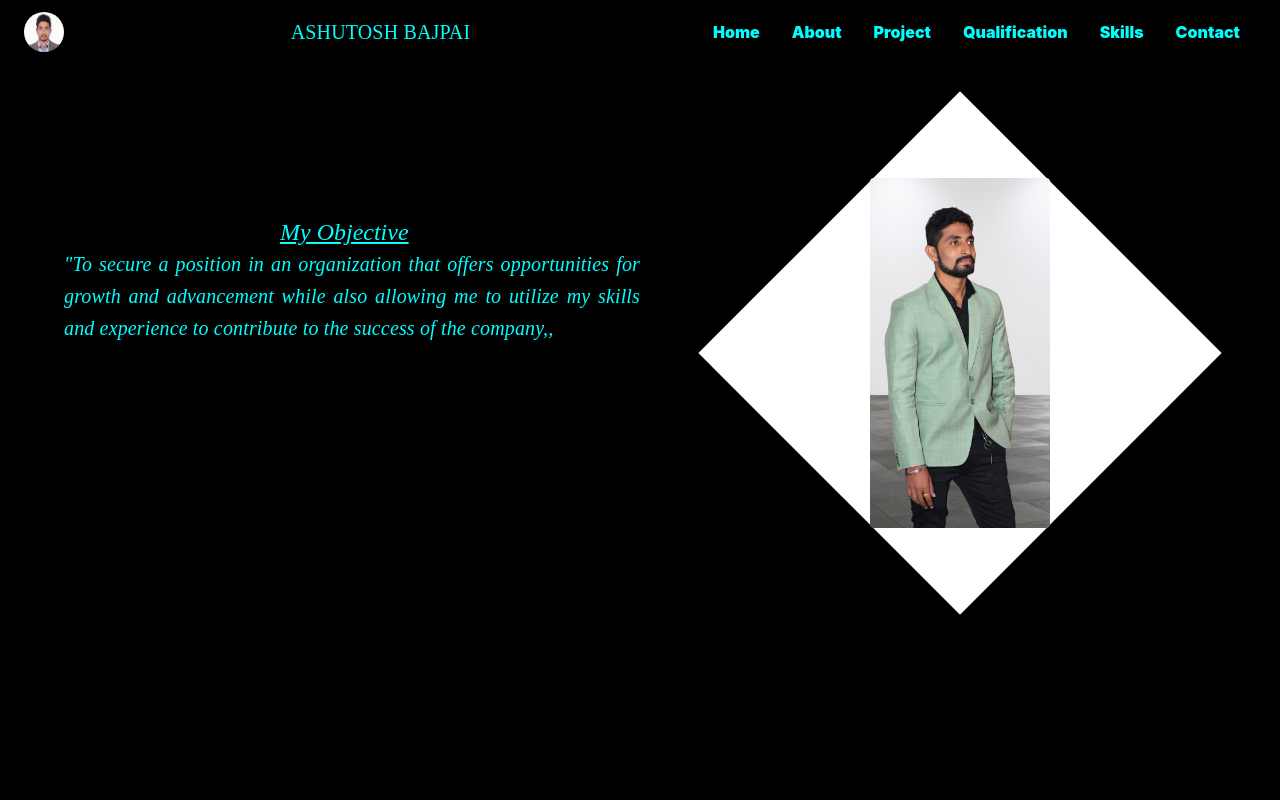
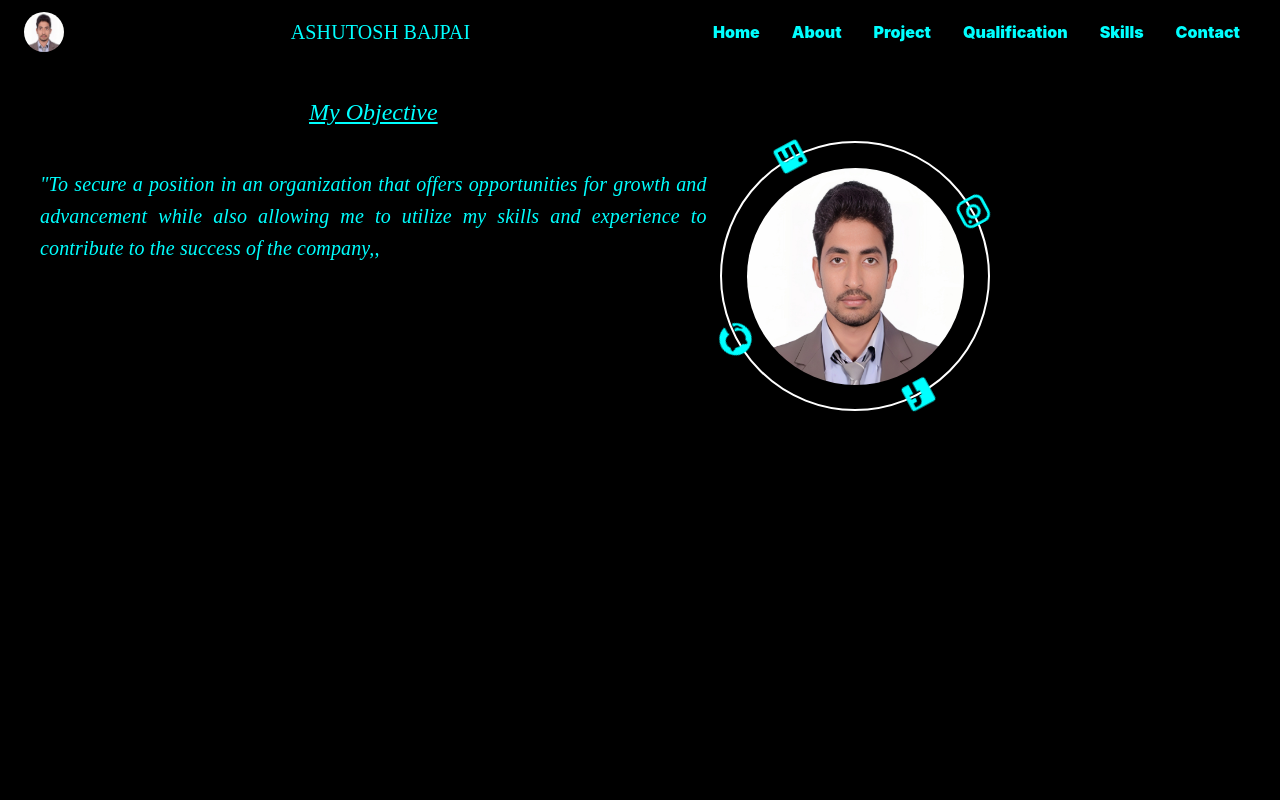
Before and after one commit to ashuBajpai999/portfolio, a React (Create React App) app: page / in a window 1280 px wide. Shown: the top 800 px of the page. Built offline with nearby package versions, Linux system fonts and the light colour scheme.

Commit message:
work on fix some issues

```diff
--- a/src/App.css
+++ b/src/App.css
@@ -100,3 +100,94 @@
     margin-left: 50;
   }
 }
+
+.center-container {
+  position: relative; /* Allows for absolute positioning within */
+}
+
+/* Central body */
+.center-circle {
+  width: 217px; /* Diameter of the inner circle */
+  height: 217px;
+  border-radius: 50%; /* Creates the circle shape */
+}
+
+/* Orbit ring (outer circle) */
+.orbit-ring {
+  width: 270px; /* Diameter of the outer orbit */
+  height: 270px;
+  border: 2px solid white; /* Creates the thin line for the orbit */
+  border-radius: 50%; /* Ensures the outer circle is round */
+  position: absolute; /* Absolute positioning within the container */
+  top: -27px;
+  left: -27px;
+}
+
+.orbit1-circle {
+  position: absolute;
+  animation: orbit1 15s infinite linear; /* Orbit animation */
+  left: 115px;
+  top: 115px;
+}
+
+.orbit2-circle {
+  position: absolute;
+  animation: orbit2 15s infinite linear; /* Orbit animation */
+  left: 115px;
+  top: 115px;
+}
+
+.orbit3-circle {
+  position: absolute;
+  animation: orbit3 15s infinite linear; /* Orbit animation */
+  left: 115px;
+  top: 115px;
+}
+
+.orbit4-circle {
+  position: absolute;
+  animation: orbit4 15s infinite linear; /* Orbit animation */
+  left: 115px;
+  top: 115px;
+}
+
+/* Animation for orbiting */
+@keyframes orbit1 {
+  from {
+    transform: rotate(0deg) translateX(135px);
+  }
+
+  to {
+    transform: rotate(360deg) translateX(135px);
+  }
+}
+
+@keyframes orbit2 {
+  from {
+    transform: rotate(0deg) translateY(-135px);
+  }
+
+  to {
+    transform: rotate(360deg) translateY(-135px);
+  }
+}
+
+@keyframes orbit3 {
+  from {
+    transform: rotate(0deg) translateX(-135px);
+  }
+
+  to {
+    transform: rotate(360deg) translateX(-135px);
+  }
+}
+
+@keyframes orbit4 {
+  from {
+    transform: rotate(0deg) translateY(135px);
+  }
+
+  to {
+    transform: rotate(360deg) translateY(135px);
+  }
+}
--- a/src/Modules/Home.js
+++ b/src/Modules/Home.js
@@ -1,28 +1,48 @@
-import { Avatar, Grid, Typography } from "@mui/material";
+import { Avatar, Grid, Link, Typography } from "@mui/material";
+import FacebookIcon from "@mui/icons-material/Facebook";
+import GitHubIcon from "@mui/icons-material/GitHub";
+import InstagramIcon from "@mui/icons-material/Instagram";
+import LinkedInIcon from "@mui/icons-material/LinkedIn";
 import React from "react";
-import img from "../image/profileImage.png";
+// import img from "../image/profileImage.png";
+import img from "../image/ashutosh.png";
 import "../App.css";
 
 const Home = () => {
+  const handleClick = (icon) => {
+    debugger;
+    switch (icon) {
+      case "Facebook":
+        window.open(
+          "https://m.facebook.com/profile.php/?id=100004580445865&name=xhp_nt__fb__action__open_user",
+          "_blank"
+        );
+        break;
+      case "Instagram":
+        window.open("https://instagram.com/surya9870/", "_blank");
+        break;
+      case "Github":
+        window.open("https://github.com/ashuBajpai999/", "_blank");
+        break;
+      case "Linkedln":
+        window.open(
+          "https://in.linkedin.com/in/ashutosh-bajpai-6b8baa152",
+          "_blank"
+        );
+        break;
+      default:
+        break;
+    }
+  };
   return (
     <Grid container className="main1">
-      <Grid item md={6} xs={12}>
-        <Typography
-          variant="h6"
-          sx={{
-            mt: { md: 15, xs: 2 },
-            ml: { md: 8, xs: 7 },
-            mr: { md: 0, xs: 7 },
-            fontStyle: "italic",
-            textAlign: "justify",
-            fontFamily: "cursive",
-          }}
-        >
+      <Grid item md={7} xs={12} sm={7}>
         <Typography
           variant="h5"
           sx={{
-              ml: { md: 27, xs: 7 },
-              mr: { md: 20, xs: 7 },
+            display: "flex",
+            justifyContent: "center",
+            alignItems: "center",
             fontStyle: "italic",
             fontFamily: "cursive",
             textDecoration: "underline",
@@ -30,38 +50,56 @@ const Home = () => {
         >
           My Objective
         </Typography>
+        <Typography
+          variant="h6"
+          sx={{
+            margin: "2.5rem",
+            fontStyle: "italic",
+            textAlign: "justify",
+            fontFamily: "cursive",
+          }}
+        >
           "To secure a position in an organization that offers opportunities for
           growth and advancement while also allowing me to utilize my skills and
           experience to contribute to the success of the company,,
         </Typography>
       </Grid>
-      <Grid item md={6} xs={12}>
-        <Avatar
-          className="avtarWhite"
-          variant="square"
-          sx={{
-            bgcolor: "white",
-            width: { md: 370, xs: 300 },
-            height: { md: 370, xs: 300 },
-            mt: 9,
-            ml: { md: "auto", xs: "auto" },
-            mr: { md: "auto", xs: "auto" },
-            transform: "rotate(45deg)",
+      <Grid item md={5} xs={12} sm={5} sx={{}}>
+        <Grid container className="center-container" sx={{ mt: 9 }}>
+          <Grid item className="orbit-ring">
+            <FacebookIcon
+              className="orbit2-circle"
+              fontSize="large"
+              onClick={() => {
+                handleClick("Facebook");
               }}
             />
-        <Avatar
-          variant="rounded"
-          className="avtarColor"
-          srcSet={img}
-          sx={{
-            mt: { md: -45, xs: -36 },
-            ml: { md: "auto", xs: "auto" },
-            mr: { md: "auto", xs: "auto" },
-            width: { md: 180, xs: 200 },
-            height: { md: 350, xs: 280 },
-            transform: { md: "scale(1)", xs: "scale(0.9)" },
+            <InstagramIcon
+              className="orbit3-circle"
+              fontSize="large"
+              onClick={() => {
+                handleClick("Instagram");
               }}
             />
+            <LinkedInIcon
+              className="orbit4-circle"
+              fontSize="large"
+              onClick={() => {
+                handleClick("Linkedln");
+              }}
+            />
+            <GitHubIcon
+              className="orbit1-circle"
+              fontSize="large"
+              onClick={() => {
+                handleClick("Github");
+              }}
+            />
+          </Grid>
+          <Grid item className="center-circle">
+            <img className="center-circle" src={img} alt="" />
+          </Grid>
+        </Grid>
       </Grid>
     </Grid>
   );
```
Lines whose indentation alone changed are shown as unchanged.
